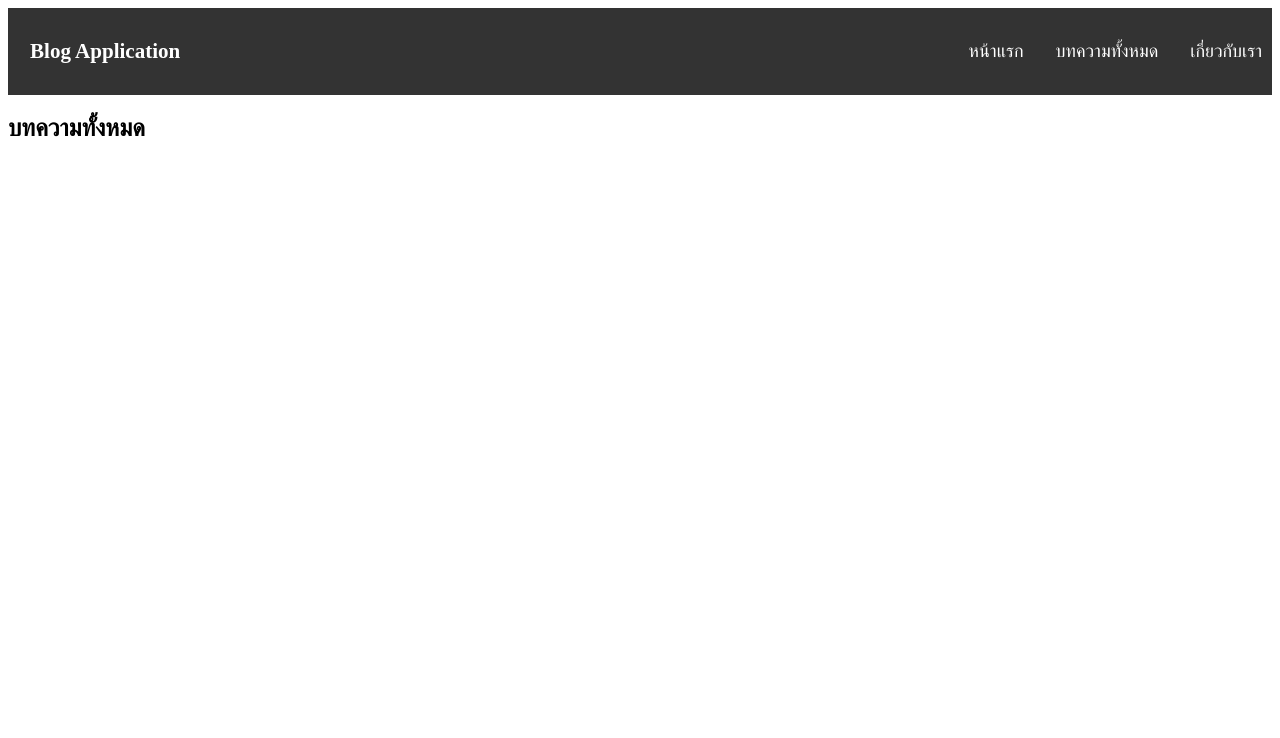
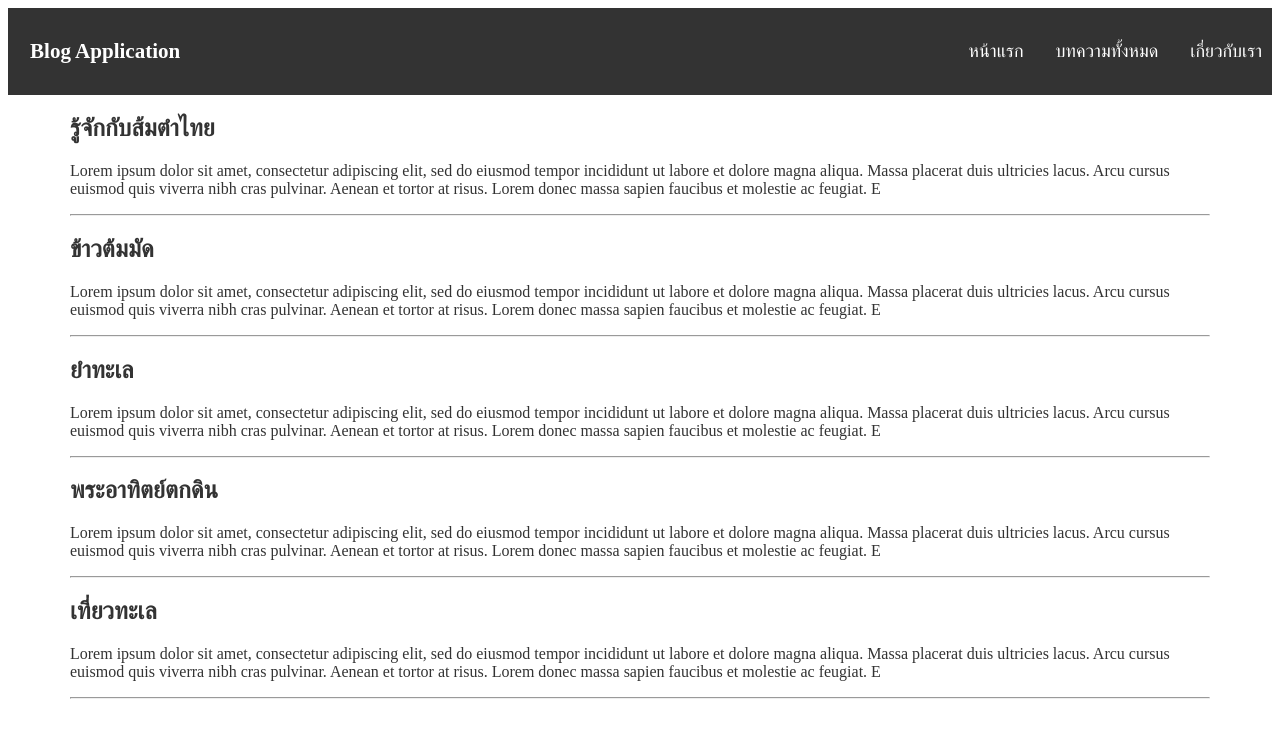
Before and after one commit to jayrboy/blog-app-react, a React (Create React App) app: page /blogs in a window 1280 px wide. Shown: the top 738 px of the page. Built offline with nearby package versions, Linux system fonts and the light colour scheme.

Commit message:
Display Blogs.css blog.js
Display Blogs.css blog.js

```diff
--- /dev/null
+++ b/src/components/Blogs.css
@@ -0,0 +1,9 @@
+.blogs-container {
+  width: 96%;
+  max-width: 1140px;
+  margin: 0 auto;
+}
+
+.card {
+  color: #333;
+}
--- a/src/components/Blogs.js
+++ b/src/components/Blogs.js
@@ -1,7 +1,18 @@
+import blogs from "../data/blogs";
+import "./Blogs.css";
+
 export default function Blog() {
   return (
-    <>
-      <h2>บทความทั้งหมด</h2>
-    </>
+    <div className="blogs-container">
+      <article>
+        {blogs.map((item) => (
+          <div className="card" key={item.id}>
+            <h2>{item.title}</h2>
+            <p>{item.content.substring(0, 300)}</p>
+            <hr />
+          </div>
+        ))}
+      </article>
+    </div>
   );
 }
--- /dev/null
+++ b/src/data/blogs.js
@@ -0,0 +1,48 @@
+const blogs = [
+  {
+    id: 1,
+    title: "รู้จักกับส้มตำไทย",
+    image_url:
+      "https://cdn.pixabay.com/photo/2016/10/25/13/28/papaya-salad-1768888_960_720.jpg",
+    content:
+      "Lorem ipsum dolor sit amet, consectetur adipiscing elit, sed do eiusmod tempor incididunt ut labore et dolore magna aliqua. Massa placerat duis ultricies lacus. Arcu cursus euismod quis viverra nibh cras pulvinar. Aenean et tortor at risus. Lorem donec massa sapien faucibus et molestie ac feugiat. Elit at imperdiet dui accumsan sit amet. Imperdiet dui accumsan sit amet nulla facilisi morbi tempus iaculis. Est placerat in egestas erat imperdiet sed euismod nisi. Ornare arcu dui vivamus arcu felis bibendum ut tristique et. Neque convallis a cras semper auctor. Sapien nec sagittis aliquam malesuada bibendum. Scelerisque mauris pellentesque pulvinar pellentesque habitant. Et malesuada fames ac turpis egestas integer eget aliquet.",
+    author: "ก้องรักสยาม",
+  },
+  {
+    id: 2,
+    title: "ข้าวต้มมัด",
+    image_url:
+      "https://cdn.pixabay.com/photo/2017/06/06/09/27/bananas-with-sticky-rice-2376740_960_720.jpg",
+    content:
+      "Lorem ipsum dolor sit amet, consectetur adipiscing elit, sed do eiusmod tempor incididunt ut labore et dolore magna aliqua. Massa placerat duis ultricies lacus. Arcu cursus euismod quis viverra nibh cras pulvinar. Aenean et tortor at risus. Lorem donec massa sapien faucibus et molestie ac feugiat. Elit at imperdiet dui accumsan sit amet. Imperdiet dui accumsan sit amet nulla facilisi morbi tempus iaculis. Est placerat in egestas erat imperdiet sed euismod nisi. Ornare arcu dui vivamus arcu felis bibendum ut tristique et. Neque convallis a cras semper auctor. Sapien nec sagittis aliquam malesuada bibendum. Scelerisque mauris pellentesque pulvinar pellentesque habitant. Et malesuada fames ac turpis egestas integer eget aliquet.",
+    author: "โจโจ้",
+  },
+  {
+    id: 3,
+    title: "ยำทะเล",
+    image_url:
+      "https://cdn.pixabay.com/photo/2019/09/15/08/06/thaifood-4477570_960_720.jpg",
+    content:
+      "Lorem ipsum dolor sit amet, consectetur adipiscing elit, sed do eiusmod tempor incididunt ut labore et dolore magna aliqua. Massa placerat duis ultricies lacus. Arcu cursus euismod quis viverra nibh cras pulvinar. Aenean et tortor at risus. Lorem donec massa sapien faucibus et molestie ac feugiat. Elit at imperdiet dui accumsan sit amet. Imperdiet dui accumsan sit amet nulla facilisi morbi tempus iaculis. Est placerat in egestas erat imperdiet sed euismod nisi. Ornare arcu dui vivamus arcu felis bibendum ut tristique et. Neque convallis a cras semper auctor. Sapien nec sagittis aliquam malesuada bibendum. Scelerisque mauris pellentesque pulvinar pellentesque habitant. Et malesuada fames ac turpis egestas integer eget aliquet.",
+    author: "ก้องรักสยาม",
+  },
+  {
+    id: 4,
+    title: "พระอาทิตย์ตกดิน",
+    image_url:
+      "https://cdn.pixabay.com/photo/2016/11/23/15/14/beach-1853442_960_720.jpg",
+    content:
+      "Lorem ipsum dolor sit amet, consectetur adipiscing elit, sed do eiusmod tempor incididunt ut labore et dolore magna aliqua. Massa placerat duis ultricies lacus. Arcu cursus euismod quis viverra nibh cras pulvinar. Aenean et tortor at risus. Lorem donec massa sapien faucibus et molestie ac feugiat. Elit at imperdiet dui accumsan sit amet. Imperdiet dui accumsan sit amet nulla facilisi morbi tempus iaculis. Est placerat in egestas erat imperdiet sed euismod nisi. Ornare arcu dui vivamus arcu felis bibendum ut tristique et. Neque convallis a cras semper auctor. Sapien nec sagittis aliquam malesuada bibendum. Scelerisque mauris pellentesque pulvinar pellentesque habitant. Et malesuada fames ac turpis egestas integer eget aliquet.",
+    author: "นักเขียนอิสระ",
+  },
+  {
+    id: 5,
+    title: "เที่ยวทะเล",
+    image_url:
+      "https://cdn.pixabay.com/photo/2016/11/23/15/14/beach-1853442_960_720.jpg",
+    content:
+      "Lorem ipsum dolor sit amet, consectetur adipiscing elit, sed do eiusmod tempor incididunt ut labore et dolore magna aliqua. Massa placerat duis ultricies lacus. Arcu cursus euismod quis viverra nibh cras pulvinar. Aenean et tortor at risus. Lorem donec massa sapien faucibus et molestie ac feugiat. Elit at imperdiet dui accumsan sit amet. Imperdiet dui accumsan sit amet nulla facilisi morbi tempus iaculis. Est placerat in egestas erat imperdiet sed euismod nisi. Ornare arcu dui vivamus arcu felis bibendum ut tristique et. Neque convallis a cras semper auctor. Sapien nec sagittis aliquam malesuada bibendum. Scelerisque mauris pellentesque pulvinar pellentesque habitant. Et malesuada fames ac turpis egestas integer eget aliquet.",
+    author: "นักเขียนอิสระ",
+  },
+];
+export default blogs;
```
